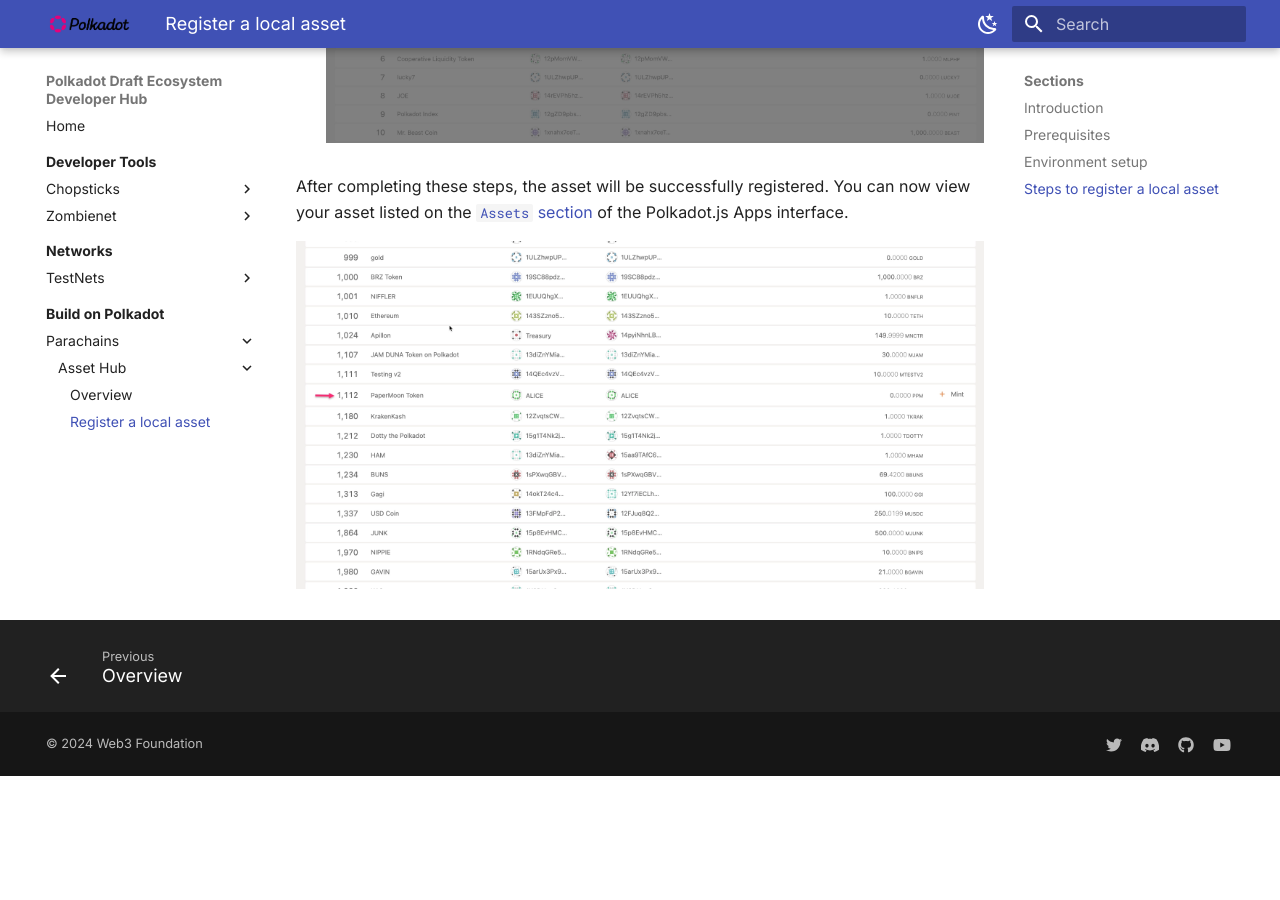
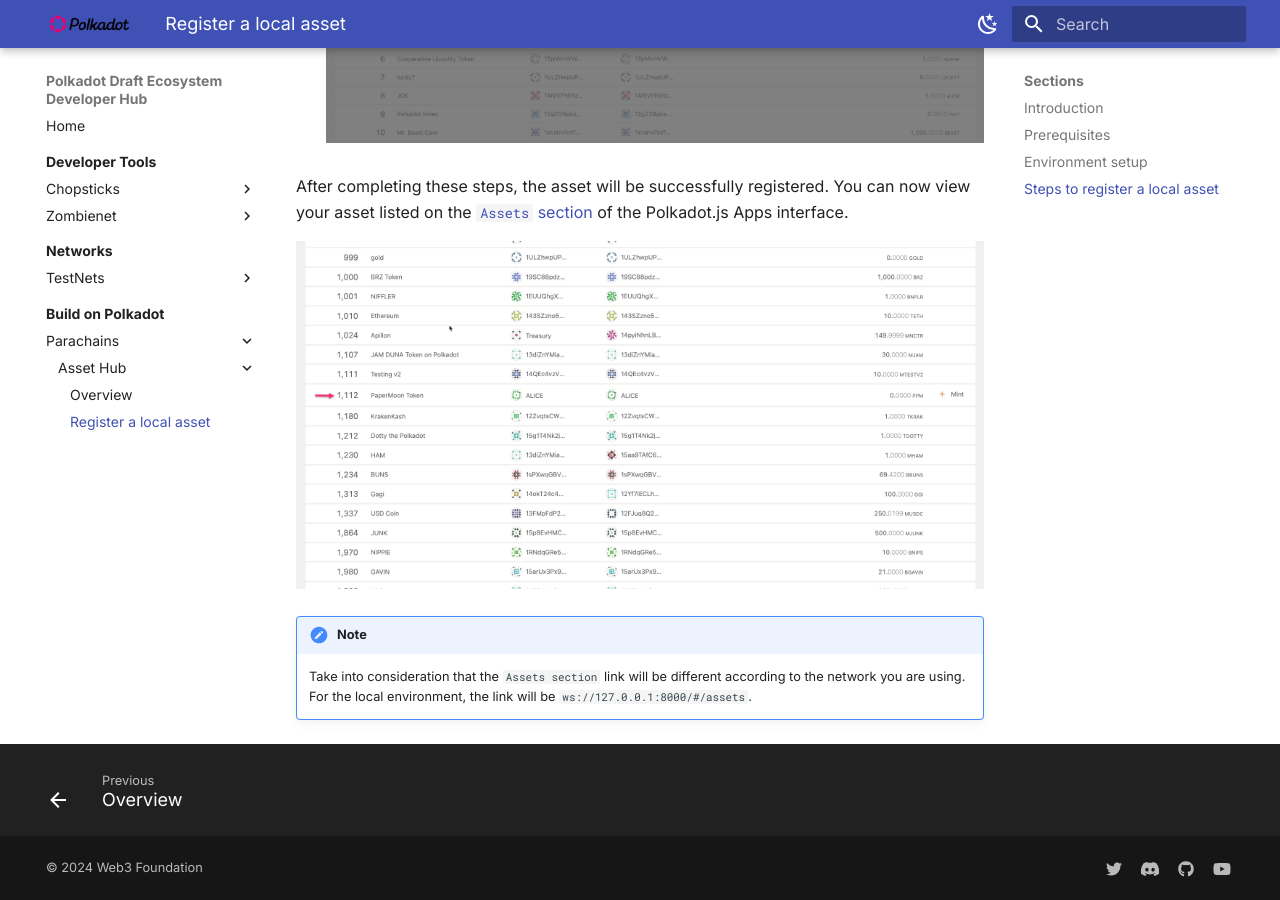
Before and after one commit to papermoonio/polkadot-ecosystem-docs-draft, an MkDocs documentation site: the page built from docs/build-on-polkadot/parachains/asset-hub/register-a-local-asset.md, in a window 1280 px wide and 900 px high, scrolled down 4266 px. Built offline with MkDocs 1.6.1 and Material for MkDocs 9.7.7, drawn with Linux system fonts in a browser that asks for light colours; before the commit the page ends 5042 px from its top, so only the background shows below that.

Commit message:
fix: updating broken link

```diff
--- a/docs/build-on-polkadot/parachains/asset-hub/register-a-local-asset.md
+++ b/docs/build-on-polkadot/parachains/asset-hub/register-a-local-asset.md
@@ -76,6 +76,9 @@
 
     ![Sign and Submit](/polkadot-ecosystem-docs-draft/images/building-on-polkadot/parachains/asset-hub/registering-a-local-asset/registering-a-local-asset-6.webp)
 
-After completing these steps, the asset will be successfully registered. You can now view your asset listed on the [`Assets` section](https://polkadot.js.org/apps/#/assets){target=_blank} of the Polkadot.js Apps interface.
+After completing these steps, the asset will be successfully registered. You can now view your asset listed on the [`Assets` section](https://polkadot.js.org/apps/?rpc=wss%3A%2F%2Fasset-hub-polkadot-rpc.dwellir.com#/assets){target=_blank} of the Polkadot.js Apps interface.
 
 ![Asset listed on Polkadot.js Apps](/polkadot-ecosystem-docs-draft/images/building-on-polkadot/parachains/asset-hub/registering-a-local-asset/registering-a-local-asset-7.webp)
+
+!!! note
+    Take into consideration that the `Assets section` link will be different according to the network you are using. For the local environment, the link will be `ws://127.0.0.1:8000/#/assets`.
```
